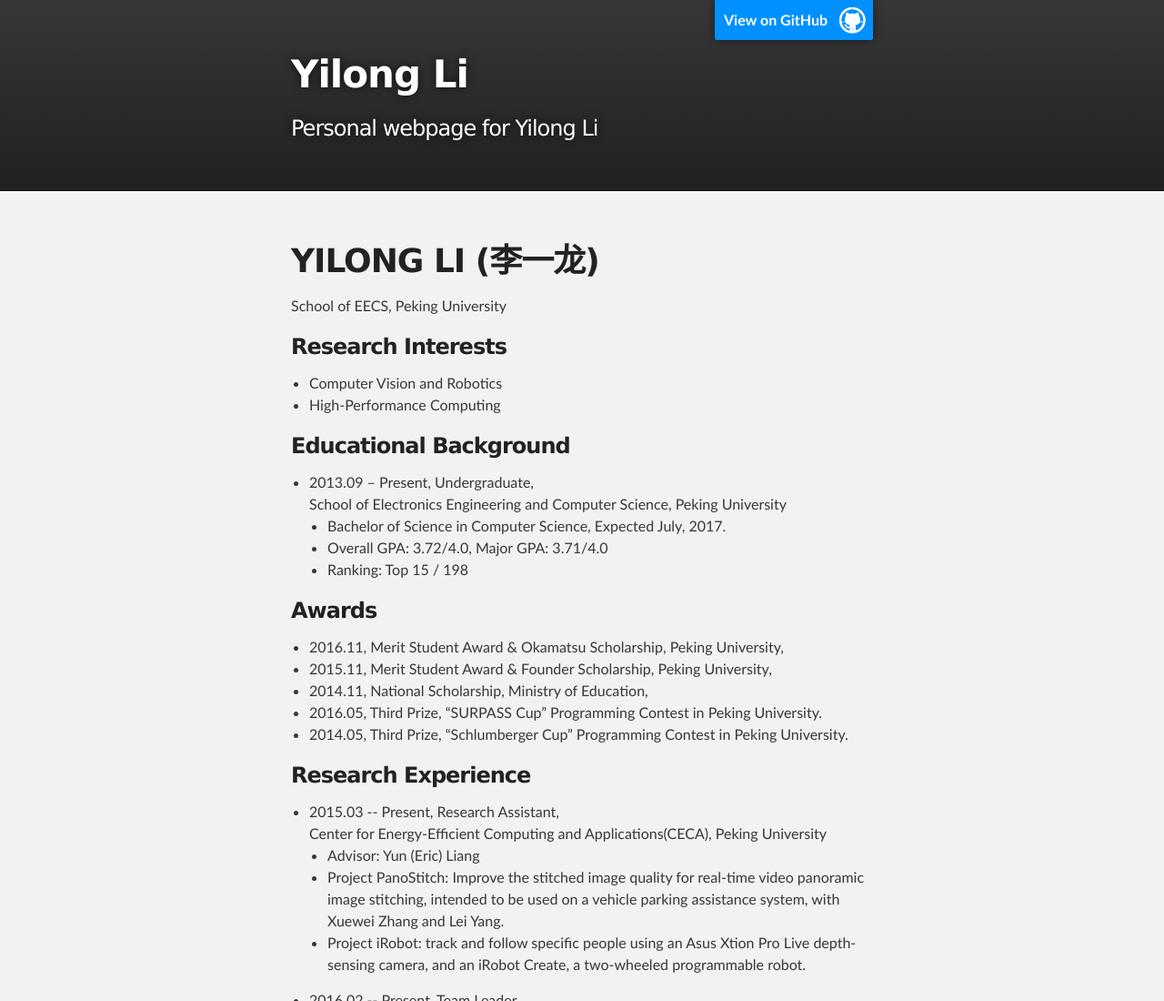
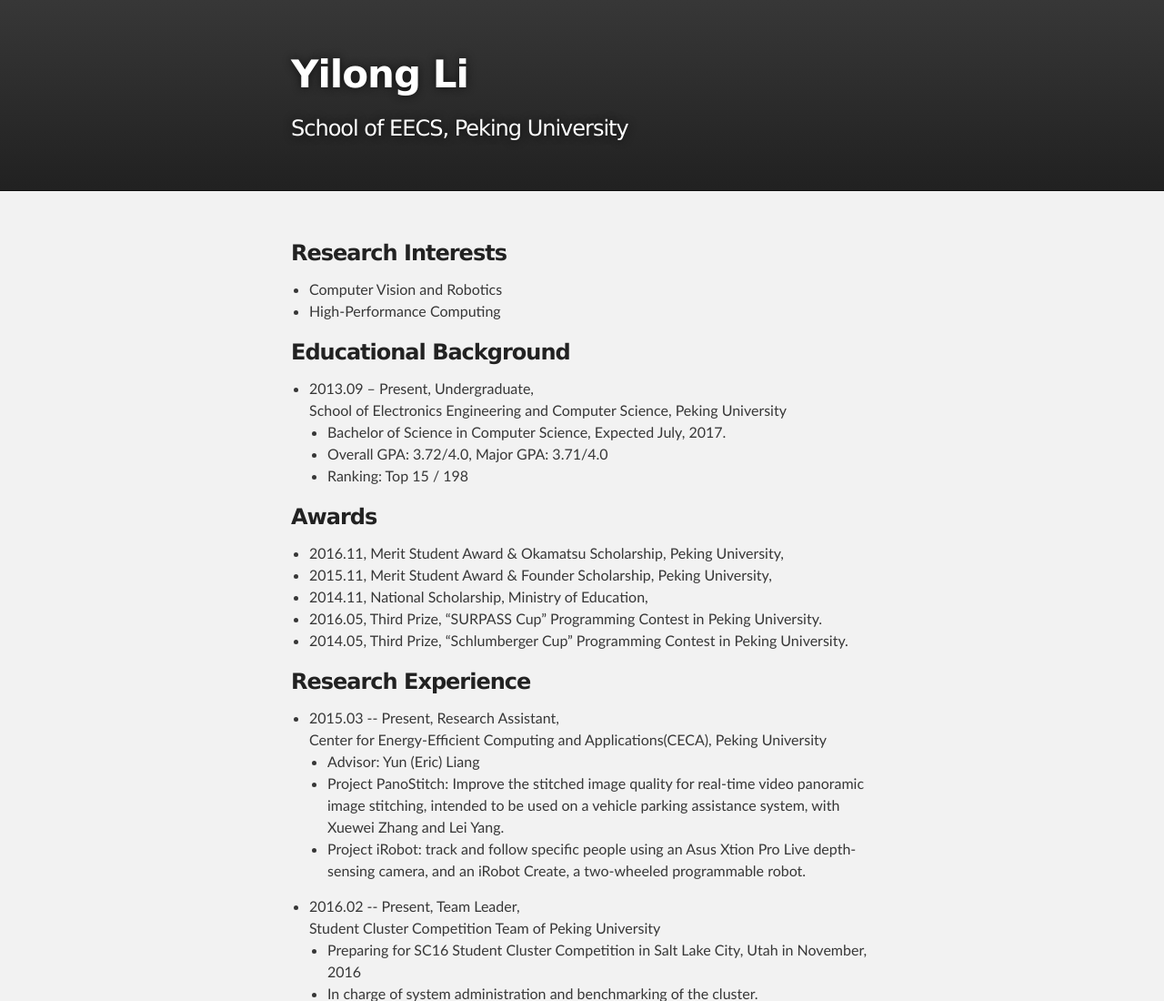
Before and after one commit to gnoliyil/gnoliyil.github.io, a plain HTML site: page index.html in a window 1280 px wide. Shown: the top 1100 px of the page at 91% size. Drawn offline with Linux system fonts and the light colour scheme.

Commit message:
Update index.html

```diff
--- a/index.html
+++ b/index.html
@@ -16,10 +16,10 @@
     <!-- HEADER -->
     <div id="header_wrap" class="outer">
         <header class="inner">
-          <a id="forkme_banner" href="https://github.com/gnoliyil">View on GitHub</a>
+          <!--a id="forkme_banner" href="https://github.com/gnoliyil">View on GitHub</a-->
 
           <h1 id="project_title">Yilong Li</h1>
-          <h2 id="project_tagline">Personal webpage for Yilong Li</h2>
+          <h2 id="project_tagline">School of EECS, Peking University</h2>
 
         </header>
     </div>
@@ -27,11 +27,6 @@
     <!-- MAIN CONTENT -->
     <div id="main_content_wrap" class="outer">
       <section id="main_content" class="inner">
-        <h1>
-<a id="yilong-li-李一龙" class="anchor" href="#yilong-li-%E6%9D%8E%E4%B8%80%E9%BE%99" aria-hidden="true"><span aria-hidden="true" class="octicon octicon-link"></span></a>YILONG LI (李一龙)</h1>
-
-<p>School of EECS, Peking University</p>
-
 <h3>
 <a id="research-interests" class="anchor" href="#research-interests" aria-hidden="true"><span aria-hidden="true" class="octicon octicon-link"></span></a>Research Interests</h3>
 
```
